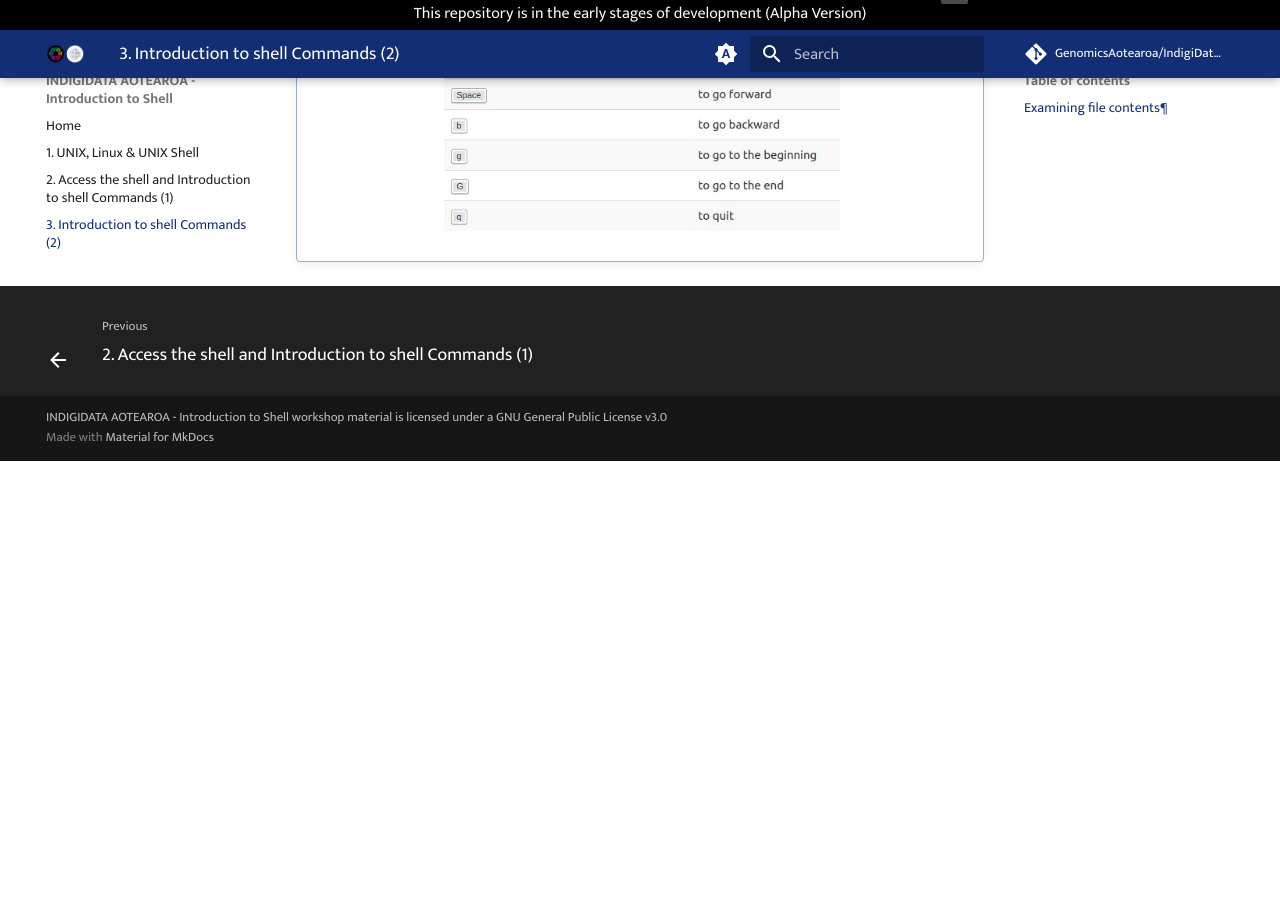
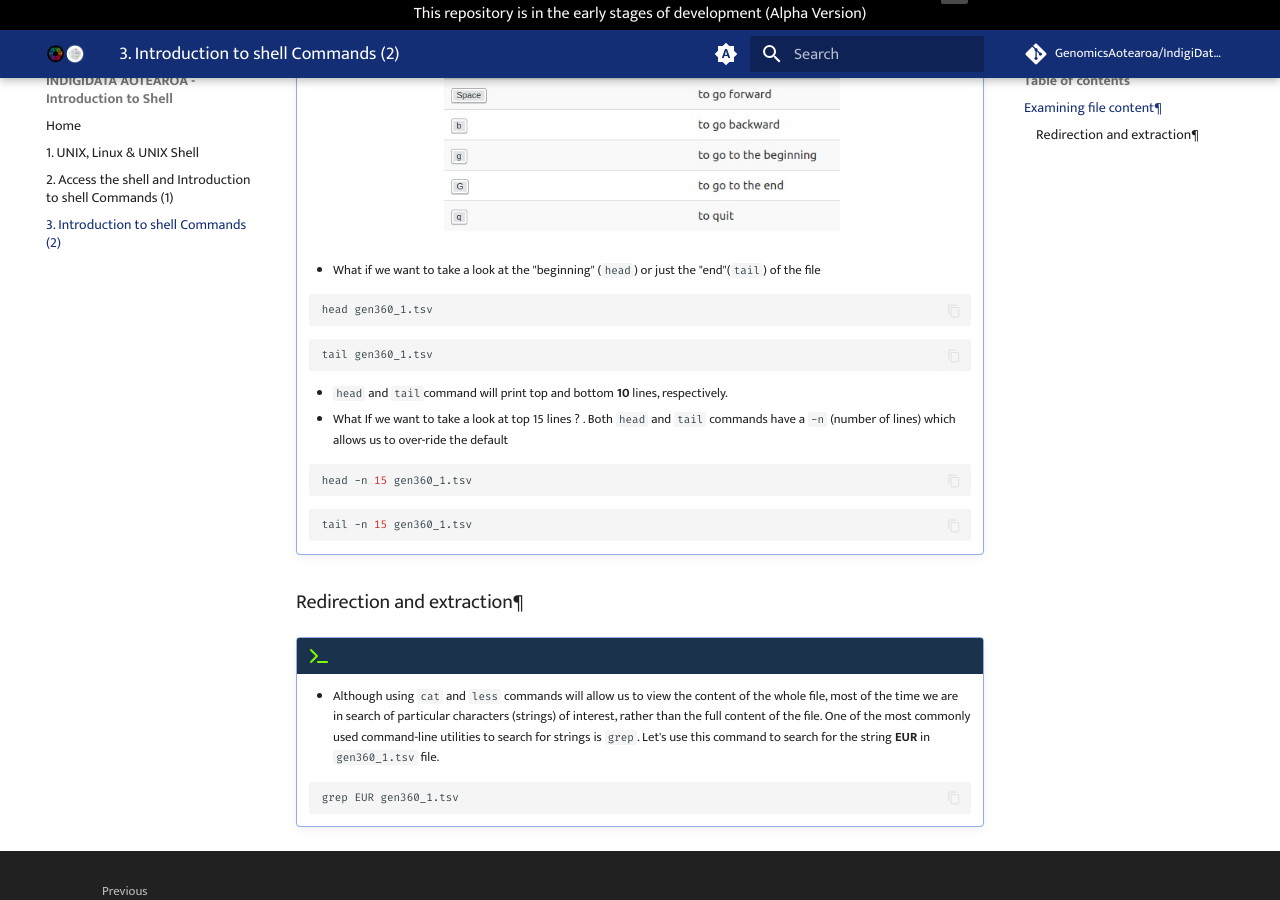
Before and after one commit to GenomicsAotearoa/IndigiDataAotearoa-IntroToShell, an MkDocs documentation site: the page built from docs/3-intro2shellcommands.md, in a window 1280 px wide and 900 px high, scrolled down 547 px. Built offline with MkDocs 1.6.1 and Material for MkDocs 9.7.7, drawn with Linux system fonts in a browser that asks for light colours; comment, search, counter and statistics services are not loaded; before the commit the page ends 1008 px from its top, so only the background shows below that; some of the changed text lies outside the part shown.

Commit message:
update less command

````diff
--- a/docs/3-intro2shellcommands.md
+++ b/docs/3-intro2shellcommands.md
@@ -1,6 +1,6 @@
 # 3. Introduction to shell Commands (2)
 
-## Examining file contents¶
+## Examining file content¶
 
 
 !!! terminal
@@ -22,3 +22,31 @@
     - Use <KBD>Up</KBD> and <KBD>Down</KBD> arrow keys to navigate in `less` output
 
     <center>![image](./images/ex1_less_shortcuts.jpg){width="400"}</center>
+
+    - What if we want to take a look at the "beginning" (`head`) or just the "end"(`tail`) of the file
+
+    ```bash
+    head gen360_1.tsv
+    ```
+    ```bash
+    tail gen360_1.tsv
+    ```
+
+    - `head` and `tail`command will print top and bottom **10** lines, respectively.
+    - What If we want to take a look at top 15 lines ? . Both `head` and `tail` commands have a `-n` (number of lines) which allows us to over-ride the default
+
+    ```bash
+    head -n 15 gen360_1.tsv
+    ```
+    ```bash
+    tail -n 15 gen360_1.tsv
+    ```
+### Redirection and extraction¶
+
+!!! terminal
+
+    - Although using `cat` and `less` commands will allow us to view the content of the whole file, most of the time we are in search of particular characters (strings) of interest, rather than the full content of the file. One of the most commonly used command-line utilities to search for strings is `grep`. Let's use this command to search for the string **EUR**  in `gen360_1.tsv` file.
+
+    ```bash
+    grep EUR gen360_1.tsv
+    ```
````
